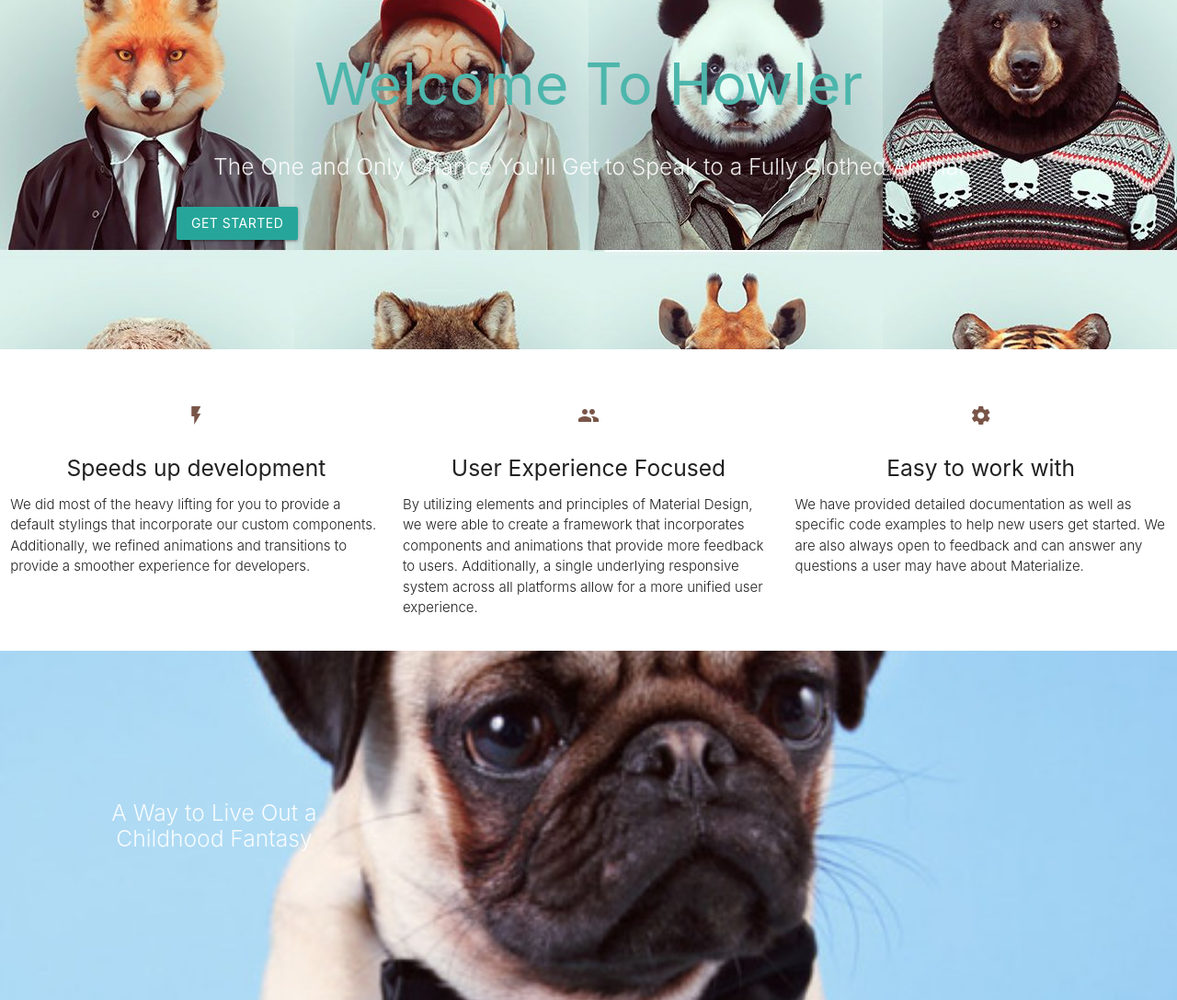
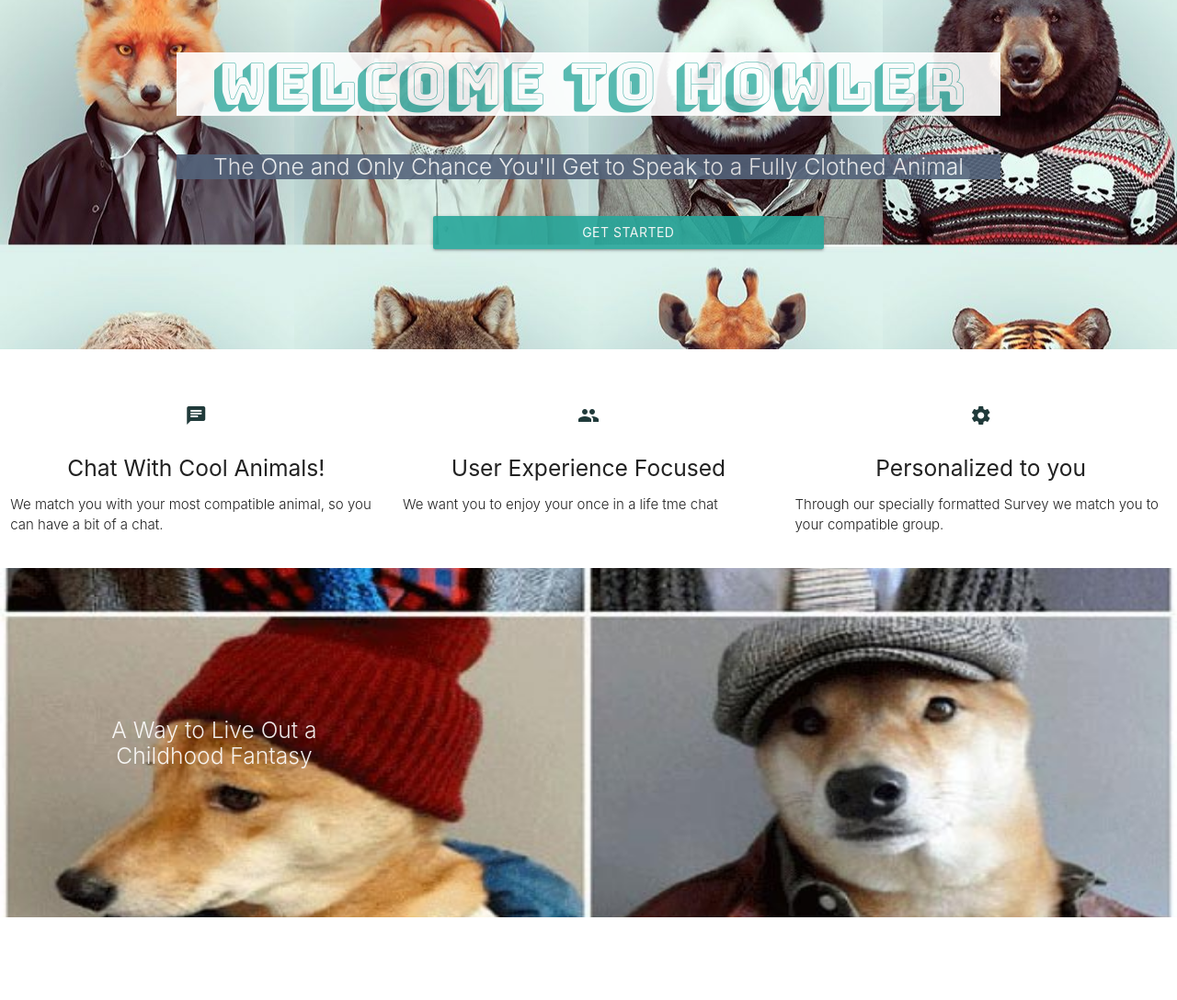
Before and after one commit to ENKBond/Project_2, a plain HTML site: page index.html in a window 1280 px wide. Shown: the whole page at 92% size. After the commit the page ends 998 px from the top, so only its background shows below. Drawn offline with nearby package versions, Linux system fonts and the light colour scheme.

Commit message:
made it more pretty, changed the color scheme, starting on the survey

```diff
--- a/index.html
+++ b/index.html
@@ -8,6 +8,7 @@
     <link rel="stylesheet" href="https://cdnjs.cloudflare.com/ajax/libs/materialize/1.0.0/css/materialize.min.css">
 
     <!-- Our CSS -->
+    <link href="https://fonts.googleapis.com/css?family=Bungee+Shade" rel="stylesheet">
     <link rel="stylesheet" href="style.css">
 
     <!--Let browser know website is optimized for mobile-->
@@ -26,9 +27,13 @@
                         Animal</h5>
                 </div>
 
-                <a class="waves-effect waves-light btn modal-trigger" href="#modal1">Get Started</a>
+                <div id="center-button" class="button-center">
+                  <a class="waves-effect waves-light btn modal-trigger" href="#modal1" id="start-button">Get Started</a>
+                </div>
+
+
                 <div id="modal1" class="modal">
-                    <div class="modal-content">
+                    <div class="modal-content" id="modal-content">
                         <h4>Sign Up</h4>
                     </div>
                     <div class="modal-footer">
@@ -45,28 +50,27 @@
     <div class="row">
             <div class="col s12 m4">
               <div class="icon-block">
-                <h2 class="center brown-text"><i class="material-icons">flash_on</i></h2>
-                <h5 class="center">Speeds up development</h5>
+                <h2 class="center brown-text"><i class="material-icons" id="icons">chat</i></h2>
+                <h5 class="center">Chat With Cool Animals!</h5>
 
-                <p class="light">We did most of the heavy lifting for you to provide a default stylings that incorporate our custom components. Additionally, we refined animations and transitions to provide a smoother experience for developers.</p>
+                <p class="light"> We match you with your most compatible animal, so you can have a bit of a chat. </div>
+            </div>
+
+            <div class="col s12 m4">
+              <div class="icon-block">
+                <h2 class="center brown-text"><i class="material-icons" id="icons">group</i></h2>
+                <h5 class="center">User Experience Focused</h5>
+
+                <p class="light">We want you to enjoy your once in a life tme chat</p>
               </div>
             </div>
 
             <div class="col s12 m4">
               <div class="icon-block">
-                <h2 class="center brown-text"><i class="material-icons">group</i></h2>
-                <h5 class="center">User Experience Focused</h5>
+                <h2 class="center brown-text"><i class="material-icons" id="icons">settings</i></h2>
+                <h5 class="center">Personalized to you</h5>
 
-                <p class="light">By utilizing elements and principles of Material Design, we were able to create a framework that incorporates components and animations that provide more feedback to users. Additionally, a single underlying responsive system across all platforms allow for a more unified user experience.</p>
-              </div>
-            </div>
-
-            <div class="col s12 m4">
-              <div class="icon-block">
-                <h2 class="center brown-text"><i class="material-icons">settings</i></h2>
-                <h5 class="center">Easy to work with</h5>
-
-                <p class="light">We have provided detailed documentation as well as specific code examples to help new users get started. We are also always open to feedback and can answer any questions a user may have about Materialize.</p>
+                <p class="light">Through our specially formatted Survey we match you to your compatible group.</p>
               </div>
             </div>
           </div>
@@ -82,7 +86,7 @@
                 </div>
               </div>
             </div>
-            <div class="parallax"><img src="images/Pug_Hat.jpg" alt="Unsplashed background img 2"></div>
+            <div class="parallax"><img src="images/perrito_dressed.jpg" alt="Unsplashed background img 2" id="perrito"></div>
           </div>
 
 
--- a/style.css
+++ b/style.css
@@ -1,9 +1,48 @@
-#navbar{
+
+.parallax-container {
+     min-height: 380px;
+    line-height: 0;
+     height: auto;
+     color: rgba(255,255,255,.9);
+      }
+
+    #main-header{
+        opacity:.9;
+    }
+
+#icons{
+    color:#203a3a;
+}
+
+h1{
+    font-family: 'Bungee Shade', cursive;
+
+}
+
+#welcome-text{
+    background-color: white;
+    color: #203a3a;
+
+}
+#sub-header{
     background-color: #54637a;
 }
-    .parallax-container {
-        min-height: 380px;
-        line-height: 0;
-         height: auto;
-         color: rgba(255,255,255,.9);
-      }
+.button-center{
+    float: right;
+  width: 70%;
+  padding: 10px;
+    display: block;
+    margin-left: auto;
+    margin-right: auto;
+
+}
+#start-button{
+    text-align: center;
+    width: 70%;
+}
+
+#perrito{
+    margin-top: -200px;
+    width:1000px;
+    height: 1000px;
+}
--- a/survey.js
+++ b/survey.js
@@ -2,4 +2,6 @@ $(document).ready(function(){
     $('.parallax').parallax();
 
     $('.modal').modal();
+
+
   });
```
Also changed, not shown: images/more_dressed.jpg (added), images/perrito_dressed.jpg (added).
